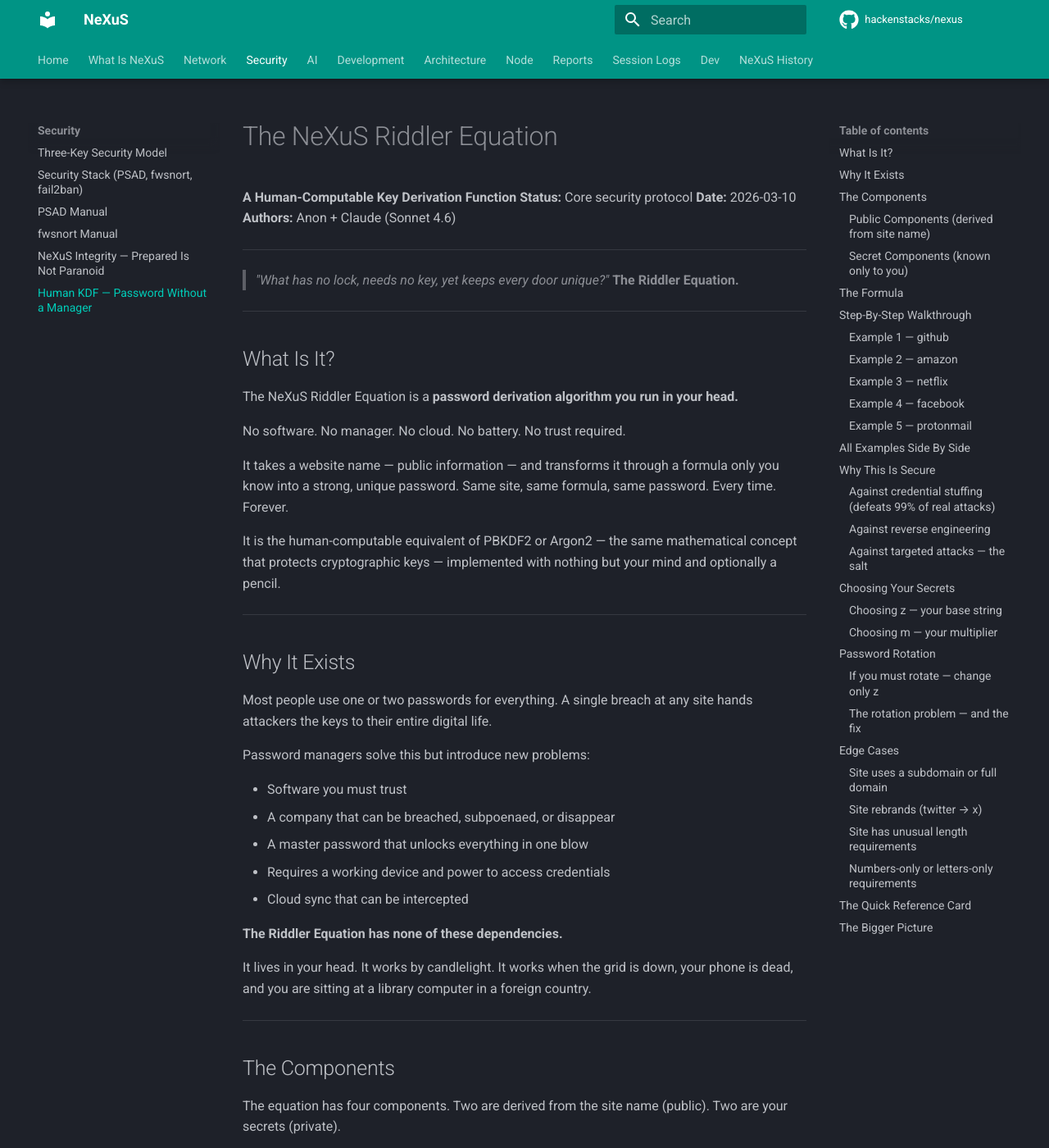
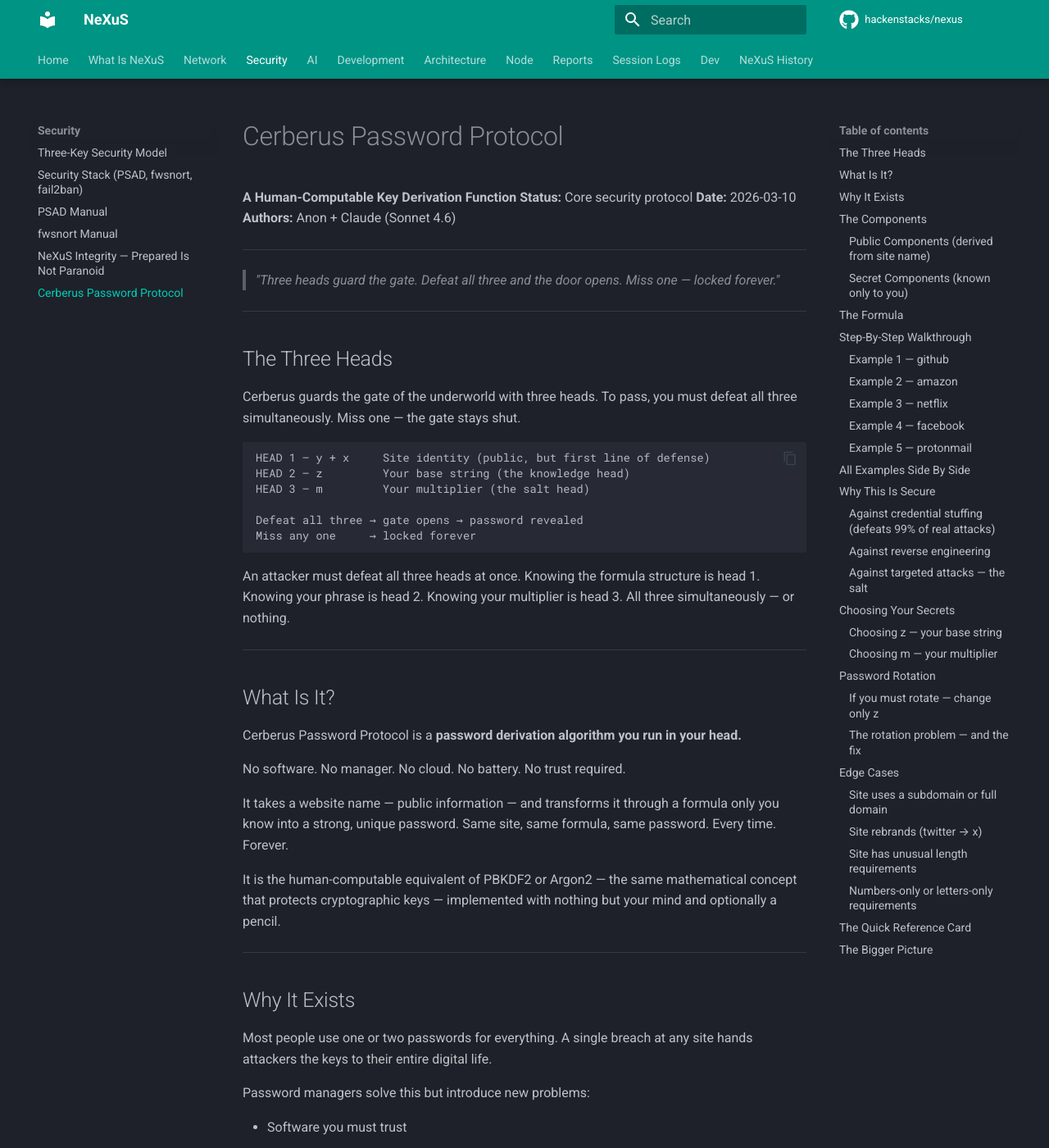
Before and after one commit to hackenstacks/nexus, an MkDocs documentation site: the page built from docs/cerberus-protocol.md, in a window 1280 px wide and 1400 px high. Shown: the whole window at 82% size. Built offline with MkDocs 1.6.1 and Material for MkDocs 9.7.7, drawn with Linux system fonts in a browser that asks for light colours; comment, search, counter and statistics services are not loaded; the version menu is left out; some of the changed text lies outside the part shown.

Commit message:
Rename Human KDF to Cerberus Password Protocol
- New file: cerberus-protocol.md
- Three Heads section added — mythology aligned with Medusa/Chimera/Hydra
- Removed human-kdf.md (replaced by cerberus-protocol.md)
- Nav updated: Security > Cerberus Password Protocol

Co-Authored-By: Claude Sonnet 4.6 <noreply@anthropic.com>

````diff
--- a/docs/human-kdf.md
+++ b/docs/cerberus-protocol.md
@@ -1,4 +1,4 @@
-# The NeXuS Riddler Equation
+# Cerberus Password Protocol
 
 **A Human-Computable Key Derivation Function**
 **Status:** Core security protocol
@@ -7,14 +7,30 @@
 
 ---
 
-> *"What has no lock, needs no key, yet keeps every door unique?"*
-> **The Riddler Equation.**
+> *"Three heads guard the gate. Defeat all three and the door opens. Miss one — locked forever."*
+
+---
+
+## The Three Heads
+
+Cerberus guards the gate of the underworld with three heads. To pass, you must defeat all three simultaneously. Miss one — the gate stays shut.
+
+```
+HEAD 1 — y + x     Site identity (public, but first line of defense)
+HEAD 2 — z         Your base string (the knowledge head)
+HEAD 3 — m         Your multiplier (the salt head)
+
+Defeat all three → gate opens → password revealed
+Miss any one     → locked forever
+```
+
+An attacker must defeat all three heads at once. Knowing the formula structure is head 1. Knowing your phrase is head 2. Knowing your multiplier is head 3. All three simultaneously — or nothing.
 
 ---
 
 ## What Is It?
 
-The NeXuS Riddler Equation is a **password derivation algorithm you run in your head.**
+Cerberus Password Protocol is a **password derivation algorithm you run in your head.**
 
 No software. No manager. No cloud. No battery. No trust required.
 
@@ -36,7 +52,7 @@ Password managers solve this but introduce new problems:
 - Requires a working device and power to access credentials
 - Cloud sync that can be intercepted
 
-**The Riddler Equation has none of these dependencies.**
+**The Cerberus Password Protocol has none of these dependencies.**
 
 It lives in your head. It works by candlelight. It works when the grid is down, your phone is dead, and you are sitting at a library computer in a foreign country.
 
@@ -279,7 +295,7 @@ They can see a pattern. They might deduce the letter count component. They might
 Without both, they cannot reproduce any other password. Two secrets guard the entire system.
 
 ### Against targeted attacks — the salt
-The multiplier `m` is what makes YOUR formula yours. Even if an attacker knows someone uses the Riddler Equation, your specific `m` makes your implementation unique. The salt is derived — you never memorize site-specific values — but it is always different per letter count.
+The multiplier `m` is what makes YOUR formula yours. Even if an attacker knows someone uses the Cerberus Password Protocol, your specific `m` makes your implementation unique. The salt is derived — you never memorize site-specific values — but it is always different per letter count.
 
 ---
 
@@ -379,7 +395,7 @@ Print this. Keep it in your wallet. It contains nothing secret. It is useless to
 
 ```
 ┌─────────────────────────────────────────────────────────────┐
-│             NeXuS Riddler Equation — Field Card             │
+│             NeXuS Cerberus Password Protocol — Field Card             │
 ├─────────────────────────────────────────────────────────────┤
 │                                                             │
 │  1. Count letters in site name          →  x               │
@@ -418,6 +434,6 @@ The security properties:
 - **Secret function** — algorithm secrecy provides the final layer
 - **Zero dependency** — no hardware, software, network, or company required
 
-**That is the Riddler Equation. The answer to the riddle is always in your head.**
+**That is the Cerberus Password Protocol. The answer to the riddle is always in your head.**
 
 > *"Prepared is not paranoid. Sovereign is not paranoid. A key that lives in your mind cannot be confiscated, cannot be subpoenaed, cannot be breached, and cannot be shut down."*
--- a/mkdocs.yml
+++ b/mkdocs.yml
@@ -52,7 +52,7 @@ nav:
     - PSAD Manual: psad-manual.md
     - fwsnort Manual: fwsnort-manual.md
     - NeXuS Integrity — Prepared Is Not Paranoid: nexus-integrity.md
-    - Human KDF — Password Without a Manager: human-kdf.md
+    - Cerberus Password Protocol: cerberus-protocol.md
   - AI:
     - Merged AI Identity: ai-merged-identity.md
     - Autonomous AI Intelligence: autonomouse-ai-intelligence.md
````
